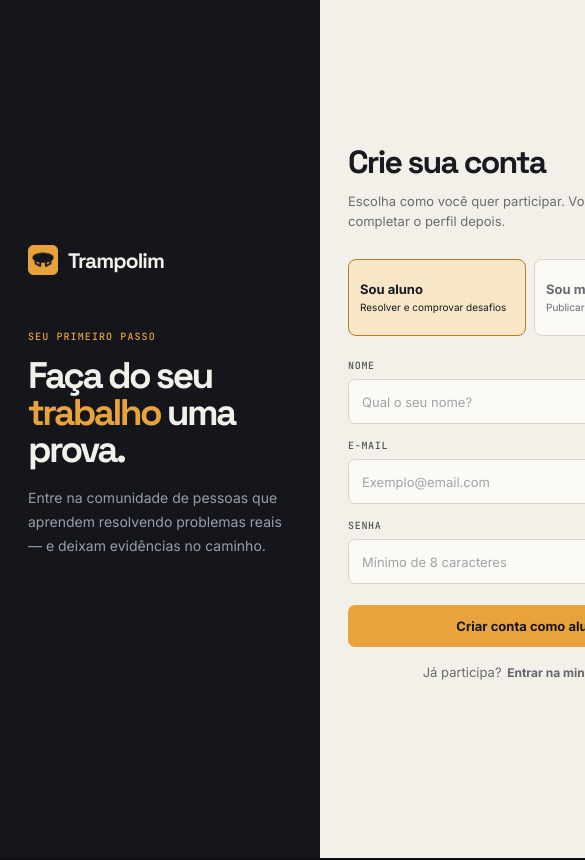
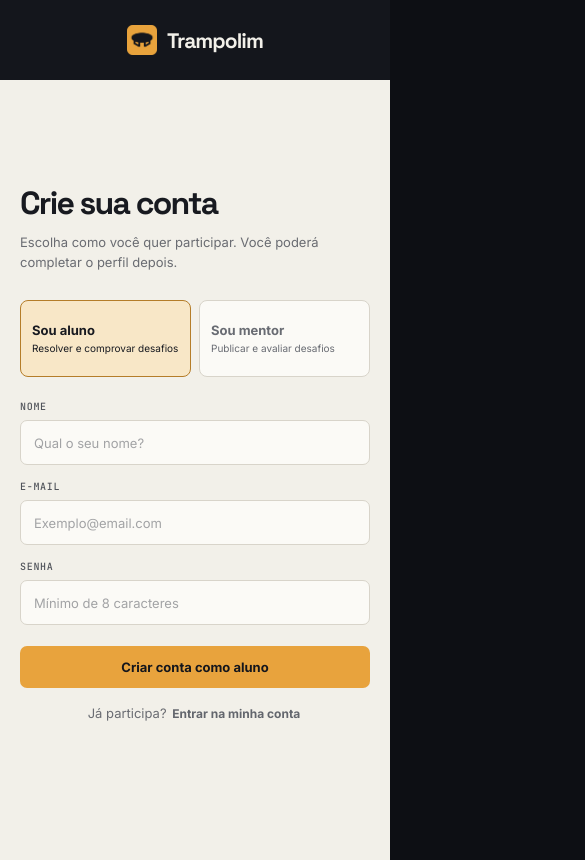
Before and after one commit to LucianoMeneguzzo/trampolim, a React (Vite) app in the folder frontend/: page /register in a window 390 px wide. Shown: the top 860 px of the page, 585 px wide, since content can reach past the window. Built offline with nearby package versions, Linux system fonts and the light colour scheme.

Commit message:
style: aplica responsividade ao Cadastro.jsx

```diff
--- a/frontend/src/pages/Cadastro/Cadastro.css
+++ b/frontend/src/pages/Cadastro/Cadastro.css
@@ -1,5 +1,5 @@
 .register-wrap {
-    min-height: 858px;
+    min-height: 860px;
     display: grid;
     grid-template-columns: minmax(320px, .92fr) minmax(420px, 1.08fr);
 }
@@ -12,6 +12,27 @@
     background: var(--ink);
 }
     .auth-visual .brand { padding: 0; }
+
+@media (max-width: 900px) {
+    .register-wrap {
+        grid-template-rows: 80px auto;
+        grid-template-columns: 1fr;
+    }
+
+    .auth-visual {
+        flex-direction: column;
+        justify-content: center;
+        align-items: center;
+        padding: 20px 0;
+    }
+        .auth-quote {
+            display: none;
+        }
+
+    div.auth-form-side {
+        padding: 0 20px;
+    }
+}
 
 .auth-quote {
     max-width: 445px;
```
